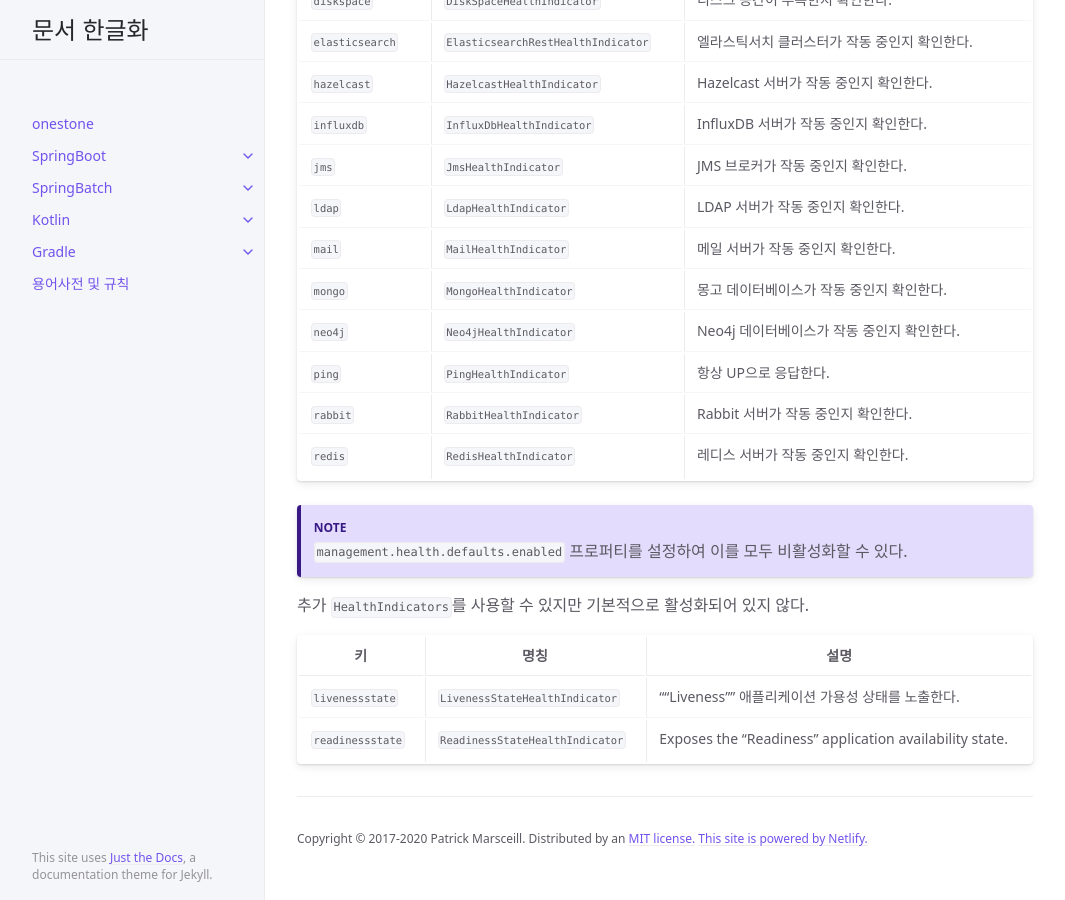
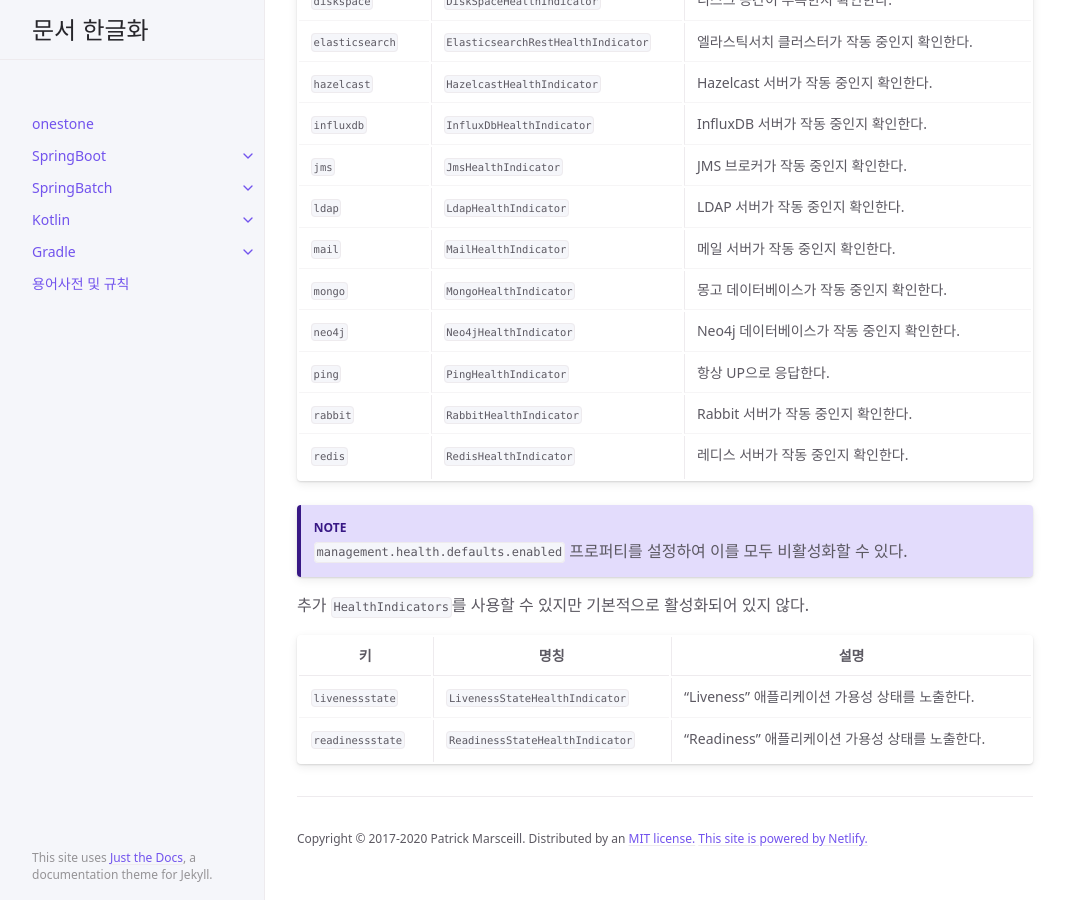
Before and after one commit to onestone9900/onestone9900.github.io, a Jekyll site: the page built from docs/spring_boot/3.1.1/spring_boot/13.production_ready_features.md, in a window 1280 px wide and 900 px high, scrolled down 19328 px. Shown: the whole window, without its empty margins (107-1172 px from the left). Built offline with Jekyll 4.4.1, drawn with Linux system fonts in a browser that asks for light colours.

Commit message:
docs: spring-boot - 헬스인디케이터 자동 구성(Auto-configured HealthIndicators)

```diff
--- a/docs/spring_boot/3.1.1/spring_boot/13.production_ready_features.md
+++ b/docs/spring_boot/3.1.1/spring_boot/13.production_ready_features.md
@@ -687,5 +687,5 @@ Jersey를 사용하는 경우 범위 요청이 지원되지 않는다.
 
 |키|명칭|설명|
 |---|---|---|
-|`livenessstate`|`LivenessStateHealthIndicator`|"“Liveness”" 애플리케이션 가용성 상태를 노출한다.|
-|`readinessstate`|`ReadinessStateHealthIndicator`|Exposes the “Readiness” application availability state.|
+|`livenessstate`|`LivenessStateHealthIndicator`|"Liveness" 애플리케이션 가용성 상태를 노출한다.|
+|`readinessstate`|`ReadinessStateHealthIndicator`|"Readiness" 애플리케이션 가용성 상태를 노출한다.|
```
